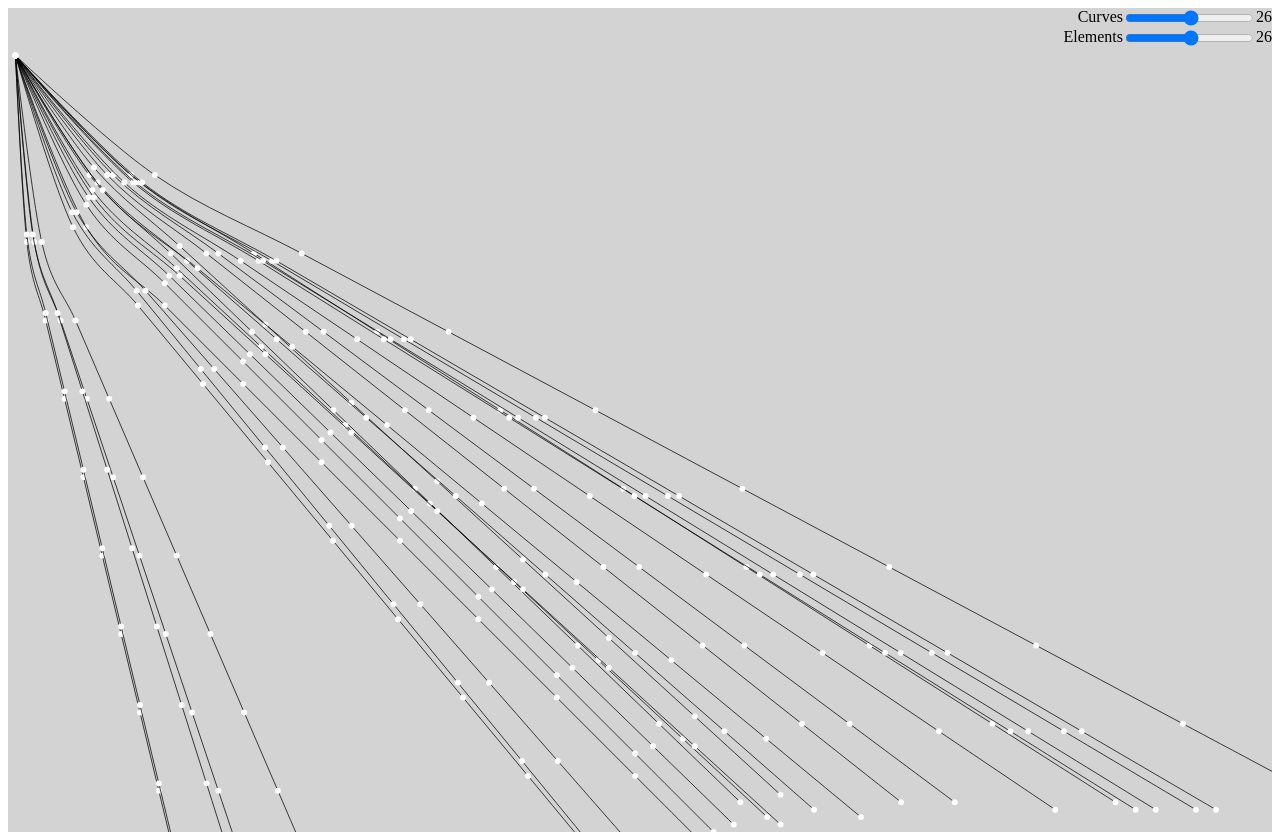
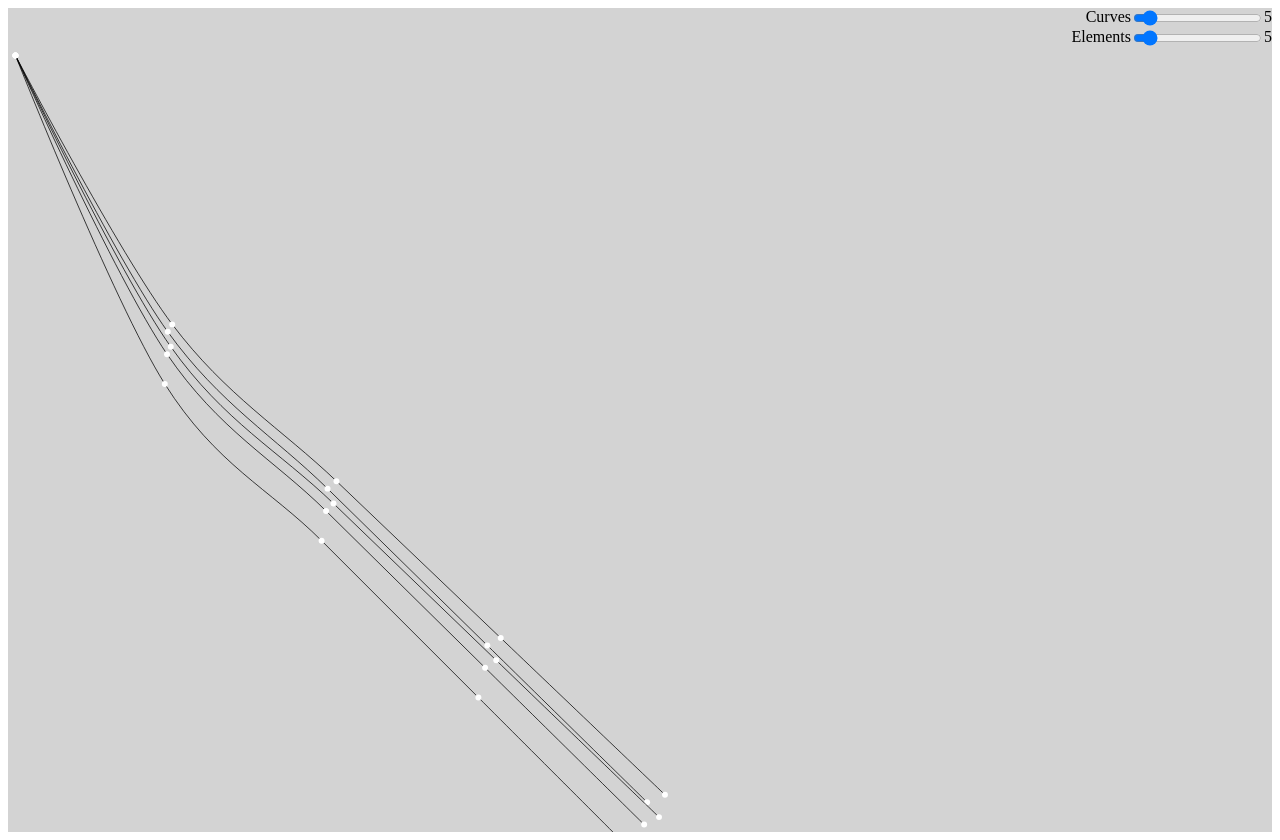
Before and after one commit to jaivardhanbhati/angular-d3-beizer-curve, an Angular app: page / in a window 1280 px wide. Built offline with nearby package versions, Linux system fonts and the light colour scheme.

Commit message:
3 files modified

```diff
--- a/src/app/app.component.html
+++ b/src/app/app.component.html
@@ -1,14 +1,14 @@
 <div>
   <div class="sliderSection">
     <label>Curves</label>
-    <input #curves (input)="updateCurvesCount()" type="range" min="1" max="50" value="curves.value">
-     {{curves.value}}{{curves1}}
+    <input #curves (input)="curves.value" type="range" min="1" max="50" value="5">
+     {{curves.value}}
   </div>
 
   <div class="sliderSection">
     <label>Elements</label>
-    <input #points (input)="updatePointsCount()" type="range" min="1" max="50" [value]="points">
-    {{points.value}}{{points1}}
+    <input #points (input)="points.value" type="range" min="1" max="50" value="5">
+    {{points.value}}
   </div>
   <beizer-curve [numOfCurves]="curves.value" [numOfPoints]="points.value"></beizer-curve>
 </div>
--- a/src/app/app.component.ts
+++ b/src/app/app.component.ts
@@ -7,26 +7,4 @@ import { Component, ElementRef, Host, ViewChild } from '@angular/core';
 })
 export class AppComponent  {
   name = 'Angular';
-  curves: number = 5;
-  points: number = 5;
-  // numOfPoints : number;
-
-  // @ViewChild('curveSlider') curveVal: ElementRef;
-
-  constructor() {
-
-    // this.numOfCurves = 5;
-    // this.numOfPoints = 5;
-
-    //console.log('curveVal', this.curveVal);
-  }
-
-  updateCurvesCount() {
-    console.log('CurvesCount', this.curves);
-  }
-
-  updatePointsCount(){
-    console.log('CurvesCount', this.points);
-  }
-
 }
--- a/src/app/charts/beizer-curve/beizer-curve.component.ts
+++ b/src/app/charts/beizer-curve/beizer-curve.component.ts
@@ -25,47 +25,31 @@ export class BeizerCurveComponent implements OnChanges {
   constructor(@Host() private host: ElementRef<HTMLElement>) {}
 
   ngOnChanges() {
-
-    console.log('numOfCurves', this.numOfCurves);
-   // console.log('getBoundingClientRect()', this.host.nativeElement.getBoundingClientRect());
-    const { width } = this.host.nativeElement.getBoundingClientRect();
-    //console.log("width",width);
-    const height = width/ (1.2);
-    const margin = Math.min(Math.max(width * 0.1, 20), 50);
-    const numberOfPoints = 10;
-
-    let svg = d3.select(this.svgRef.nativeElement);
-    for(let i =0; i < this.numOfCurves; i++) {
-      const data = this.generateData(width, height, numberOfPoints, i);
-      this.drawChart(svg, width, height, margin, data);
-    }
+    this.paintCanvas();
     fromEvent(window, 'resize')
       .pipe(
         tap(() => this.loading = true),
         debounceTime(300)
       ).subscribe(() => {
-        //On resize - if old svg exists - remove all the elements
-        if(svg) {
+        this.paintCanvas();
+      });
+  }
+
+  private paintCanvas() {
+    // if old svg exists - remove all the elements
     d3.selectAll("path").remove();
     d3.selectAll("circle").remove();
-        }
-        svg = d3.select(this.svgRef.nativeElement);
     const { width } = this.host.nativeElement.getBoundingClientRect();
-        const height = width / (1.2);
-        const margin = Math.min(Math.max(width * 0.1, 20), 50);
-        for(let i =0; i < this.numOfCurves; i++) {
-            const data = this.generateData(width, height, numberOfPoints, i);
-            this.drawChart(svg, width, height, margin, data);
+    const height = width/ (1.2);
+    let svg = d3.select(this.svgRef.nativeElement);
+    for(let i = 0; i < this.numOfCurves; i++) {
+      const data = this.generateData(width, height, this.numOfPoints, i);
+      this.drawChart(svg, width, height , data);
     }
     this.loading = false;
-      });
-
   }
 
-  private drawChart(svg: any, width: number, height: number, margin: number, data: any[]) {
-
-    //const n = data[0].length;
-
+  private drawChart(svg: any, width: number, height: number, data: any[]) {
     svg
       .attr('viewBox', `0 0 ${width} ${height}`)
       .attr('preserveAspectRatio', 'xMinYMid meet');
@@ -74,7 +58,8 @@ export class BeizerCurveComponent implements OnChanges {
       .curve(d3.curveCardinal);
       const pathData = lineGenerator(data);
 
-    svg.append("path")
+    svg
+      .append("path")
       .data([data])
       .attr("class", "line")
       .style("stroke", "black")
@@ -97,33 +82,13 @@ export class BeizerCurveComponent implements OnChanges {
   }
 
   private generateData(minValue, maxValue, numOfPoints, index) {
-
   const interval = maxValue / numOfPoints;
   const randomVal = this.getRandomInt(-5, 5);
   let points = [[10, 10]];
   for(let n=1; n < numOfPoints; n++) {
+      /* Random Algo to generate equidistant points */
       points.push([n * interval + randomVal * n * index, n * interval - 10 * randomVal + interval]);
   }
-
-  /*let points = [
-      [10, 10],
-      [100, 100],
-      [200, 180],
-      [300, 280],
-      [400, 300],
-      [500, 350],
-      [550, 420]
-    ];
-
-    let newPoints = [];
-    newPoints.push([5,5]);
-
-    points.forEach((point) => {
-        newPoints.push([point[0] + 10*index, point[1]  + interval]);
-    });*/
-    // console.log('newpoints', points);
-    // console.log('index', index);
-    // console.log('interval', interval);
   return points;
   }
   private getRandomInt(min, max) {
```
Lines whose indentation alone changed are shown as unchanged.
